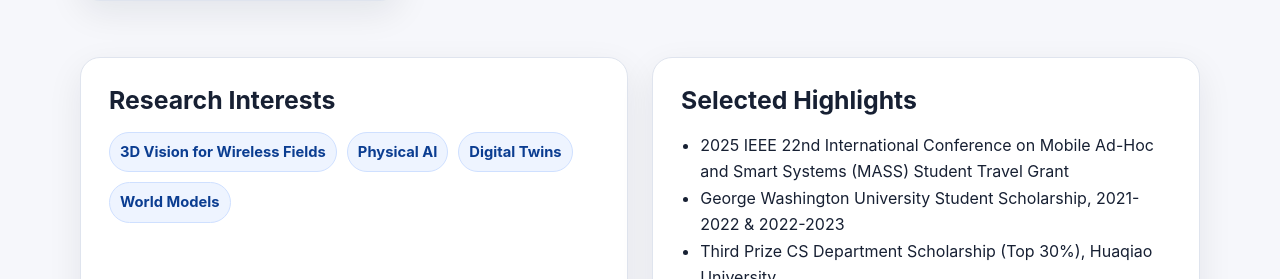
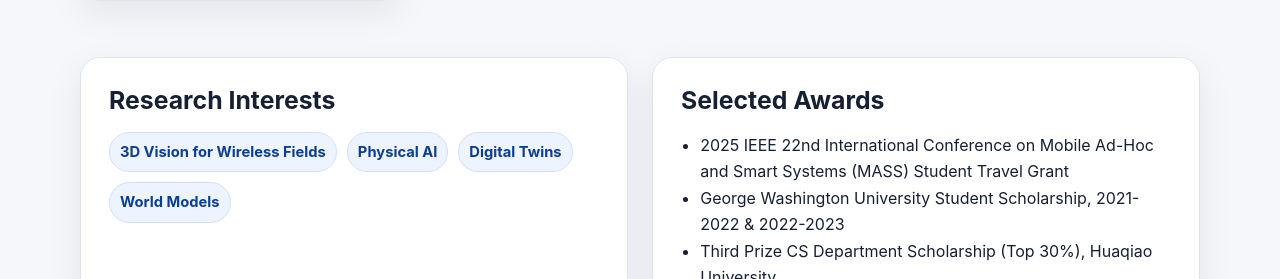
Before and after one commit to NorahCadeJS/NorahCadeJS.github.io, a Jekyll site: the page built from index.md, in a window 1280 px wide and 900 px high, scrolled down 598 px. Shown: the part 175-454 px from the top of the window. Built offline with Jekyll 4.4.1, drawn with Linux system fonts in a browser that asks for light colours.

Commit message:
Rename section from 'Selected Highlights' to 'Selected Awards'

```diff
--- a/_layouts/home.html
+++ b/_layouts/home.html
@@ -28,7 +28,7 @@ layout: default
     </div>
   </div>
   <div class="card">
-    <h2>Selected Highlights</h2>
+    <h2>Selected Awards</h2>
     <ul class="compact-list">
       <li>2025 IEEE 22nd International Conference on Mobile Ad-Hoc and Smart Systems (MASS) Student Travel Grant</li>
       <li>George Washington University Student Scholarship, 2021-2022 & 2022-2023</li>
```
